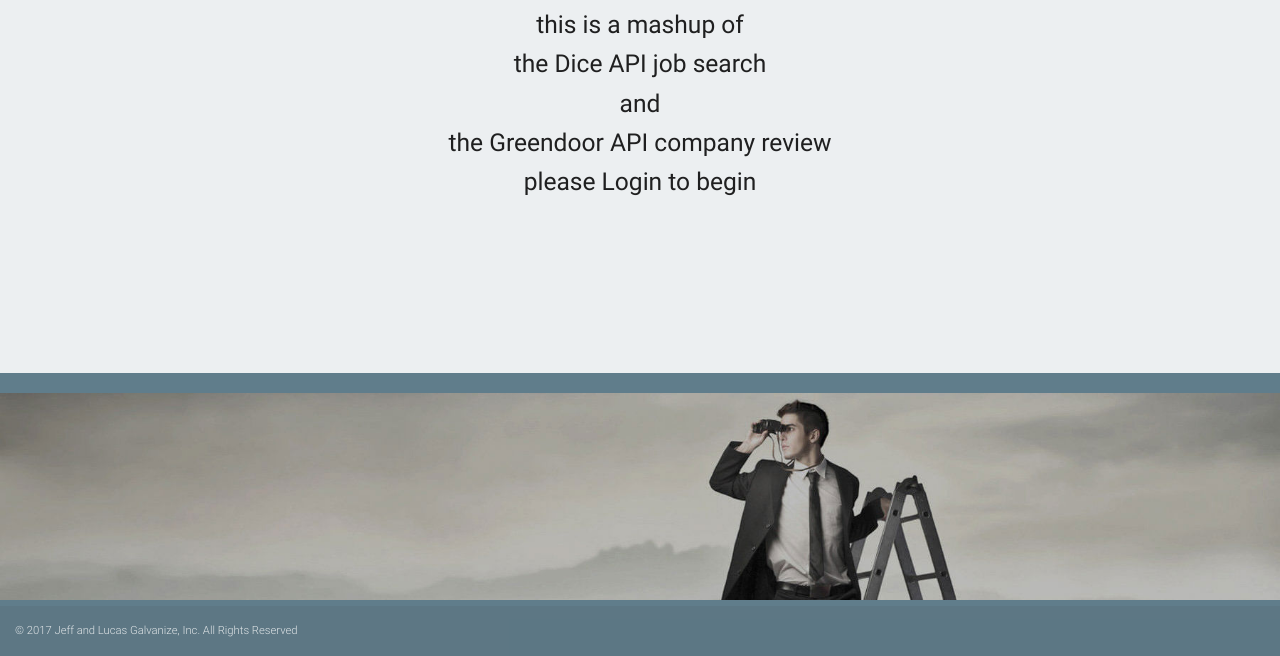
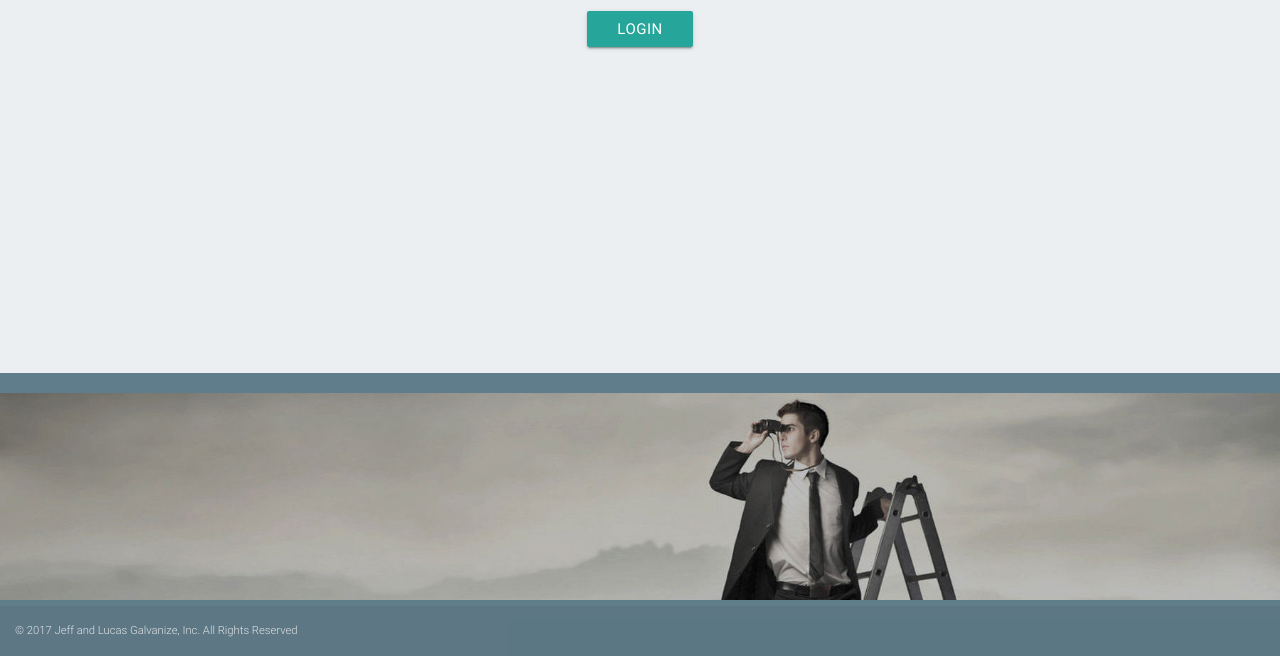
Before and after one commit to Mckillagin685/q56wd-q2-project-jl, a website: page public/index.html in a window 1280 px wide. Shown: the part 144-800 px from the top of the page. Drawn offline with nearby package versions, Linux system fonts and the light colour scheme; no server answers.

Commit message:
logout direct to index and add login button to index

```diff
--- a/public/index.html
+++ b/public/index.html
@@ -40,12 +40,7 @@
       <div class="container center-align">
         <img src="/images/job-opening-banner.png">
         <h4>Welcome to Jeff and Lucas's Job Search website</h4>
-        <h5>this is a mashup of</h5>
-        <h5>the Dice API job search</h5>
-        <h5>and</h5>
-        <h5>the Greendoor API company review</h5>
-        <h5>please Login to begin</h5>
-        <!-- <a class="modal-trigger" href="search.html">Search</a> -->
+        <button href="#loginModal" class="btn waves-light modal-trigger">login</button>
         <div id="jobs" class="row"></div>
       </div>
 
--- a/public/js/jobs.js
+++ b/public/js/jobs.js
@@ -429,7 +429,3 @@ $('html').click((event) => {
             });
   }
 })
-
-
-
-// note line 12 needs to be https
--- a/public/js/nav.js
+++ b/public/js/nav.js
@@ -32,7 +32,7 @@ $(document).ready(function(){
 
             $.ajax(options)
               .done(() => {
-                window.location.href = '/jobs.html';
+                window.location.href = '/index.html';
               })
               .fail(() => {
                 Materialize.toast('Unable to log out. Please try again.', 3000);
```
